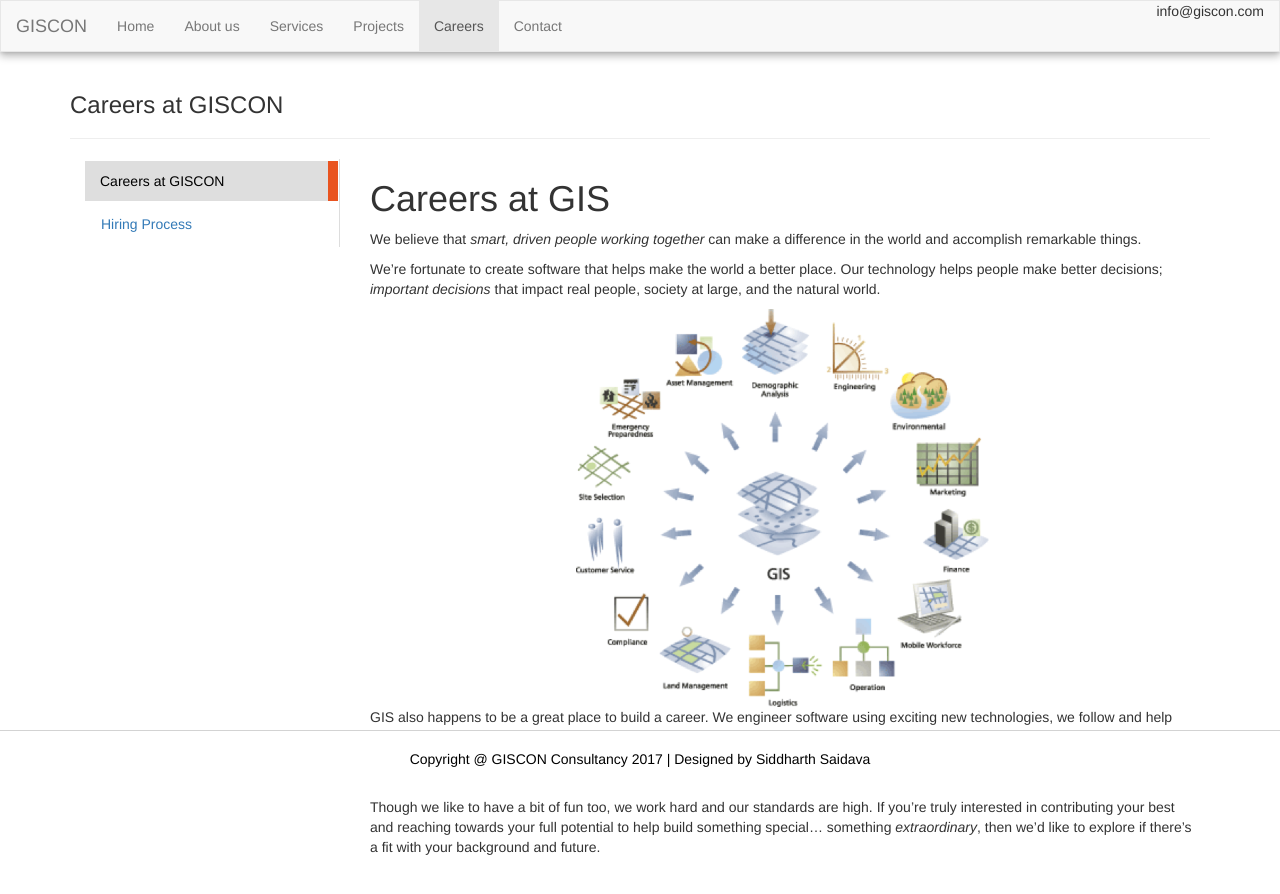
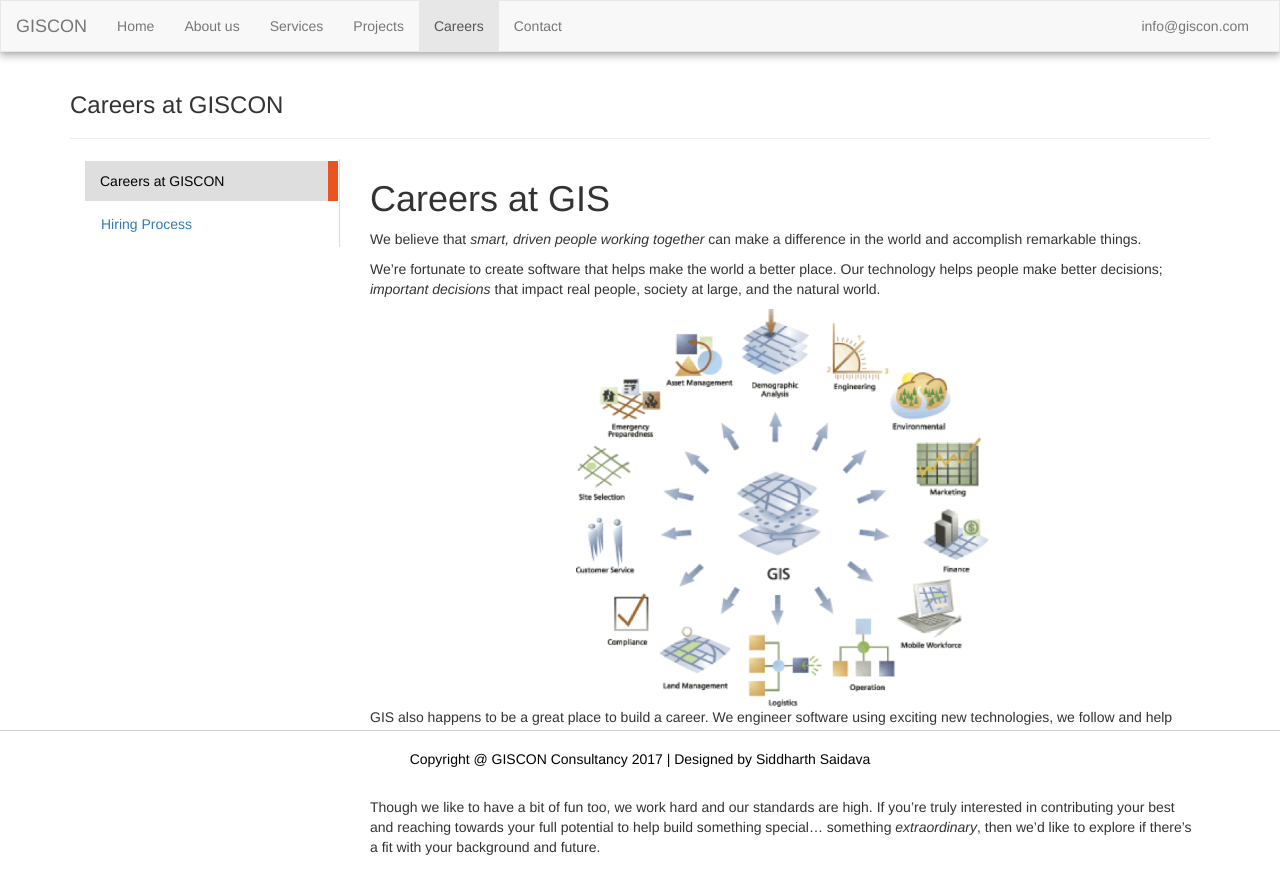
Before and after one commit to ssaidava/saidava.github.io, a plain HTML site: page careers.html in a window 1280 px wide. Drawn offline with nearby package versions, Linux system fonts and the light colour scheme; some packages are replaced by stand-ins of ours; a script that the page names is missing.

Commit message:
final commit

```diff
--- a/careers.html
+++ b/careers.html
@@ -40,7 +40,7 @@
         <li><a href="contact.html">Contact</a></li>
       </ul>
       <ul class="nav navbar-nav navbar-right">
-        <li>info@giscon.com</li>
+        <li><a href="mail:info@giscon.com">info@giscon.com</a></li>
       </ul>
     </div>
   </div>
```
Also changed, not shown: aboutus.html (+1 -1 lines), contact.html (+1 -1 lines), index.html (+1 -1 lines), projects.html (+1 -1 lines), services.html (+1 -1 lines).
